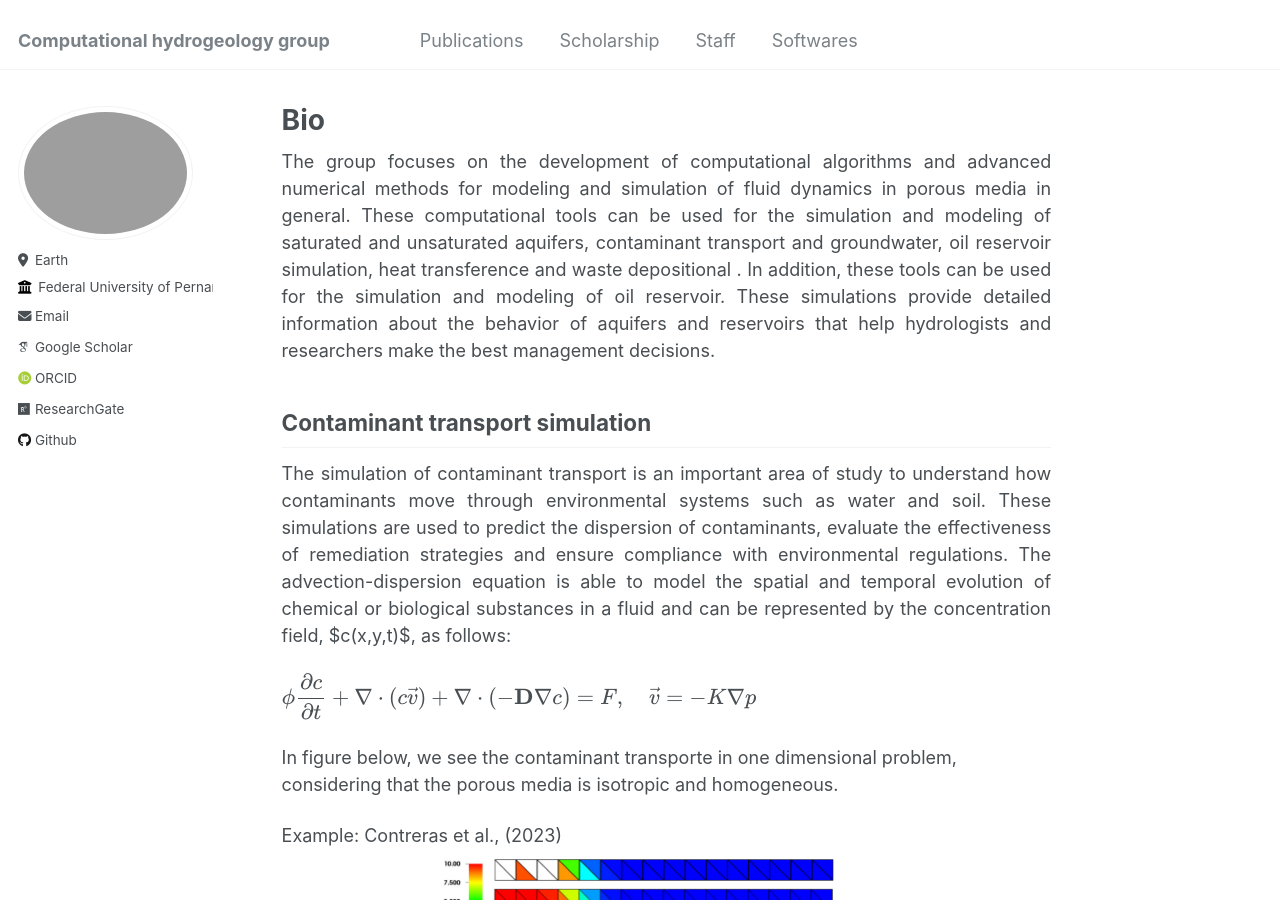
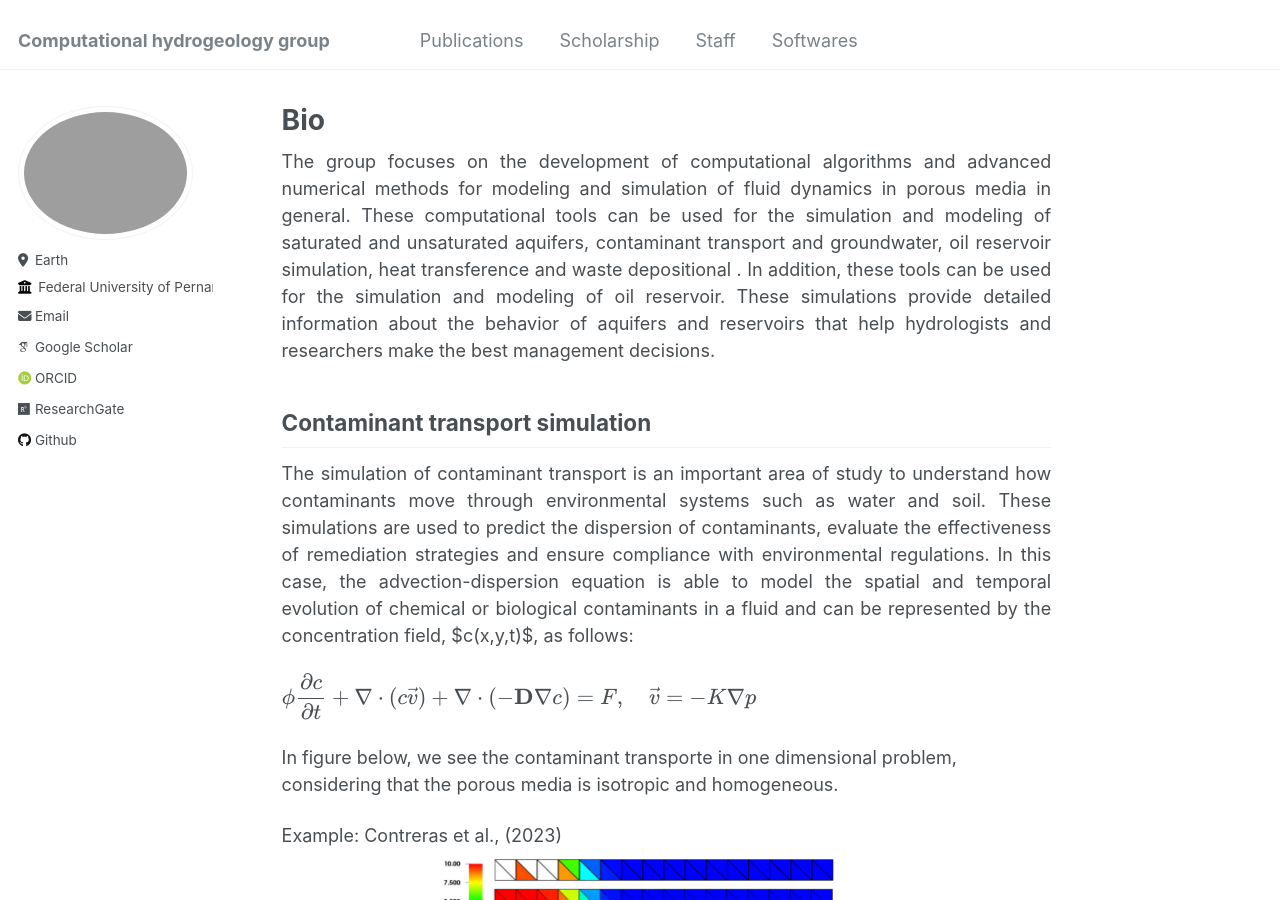
Before and after one commit to Feraul/Feraul.github.io, a Jekyll site: the page built from _pages/about.md, in a window 1280 px wide and 900 px high. Built offline with Jekyll 4.4.1, drawn with Linux system fonts in a browser that asks for light colours; some web fonts are replaced.

Commit message:
Update about.md

```diff
--- a/_pages/about.md
+++ b/_pages/about.md
@@ -17,7 +17,7 @@ Contaminant transport simulation
 <p style="text-align: justify;">
 The simulation of contaminant transport is an important area of study to understand how contaminants move through environmental systems such as water and soil. These simulations are used to predict the dispersion of contaminants, evaluate the effectiveness of remediation strategies and ensure compliance with environmental regulations.
 
-The advection-dispersion equation is able to model the spatial and temporal evolution of chemical or biological substances in a fluid and can be represented by the concentration field, $c(x,y,t)$, as follows:
+In this case, the advection-dispersion equation is able to model the spatial and temporal evolution of chemical or biological contaminants in a fluid and can be represented by the concentration field, $c(x,y,t)$, as follows:
 </p>
 $$
 \displaylines{
```
